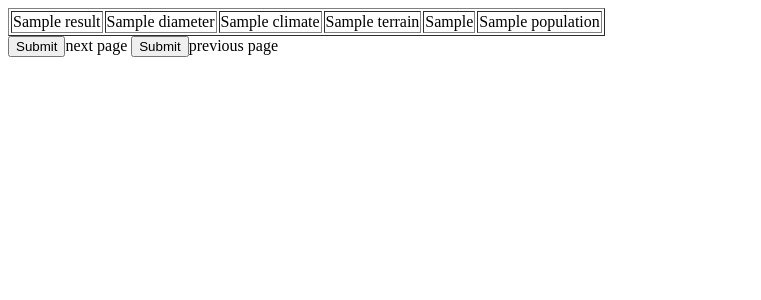
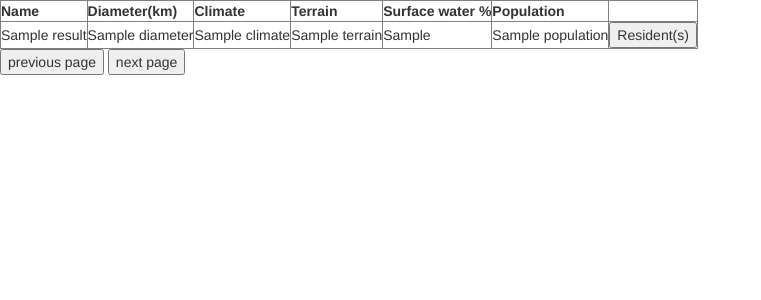
Before and after one commit to davidtanacs/world_of_star_wars, a Flask app: page / in a window 1280 px wide. Shown: the top 300 px of the page, without its empty margins (0-761 px from the left). Run offline with Flask 2, Linux system fonts and the light colour scheme; a database or web service that is not in the repository returns one stand-in record (values such as "Sample title"); data that the repository does not hold is empty; some libraries are stand-ins or nearby versions.

Commit message:
Residents button added, but now it only log the resident's link

```diff
--- a/main.py
+++ b/main.py
@@ -23,10 +23,5 @@ def show_table():
     table = response['results']
     return render_template('table.html', table=table)
 
-
-
-
-
-
 if __name__ == '__main__':
     app.run(debug=True)
--- /dev/null
+++ b/static/main.js
@@ -0,0 +1,18 @@
+$(document).ready(function() {
+    $("[id=resident]").click(function() {
+        var $row = $(this).closest("tr"),        // Finds the closest row <tr>
+    $tds = $row.find("td:nth-child(1)"); // Finds the 1st <td> element
+    $.each($tds, function() {                // Visits every single <td> element
+    var planetName = $(this).text();         // Prints out the text within the <td>
+    $.getJSON('https://swapi.co/api/planets/', function(response) {
+    var planetsDatas = response['results'];
+    for (var i = 0; i < planetsDatas.length; i ++) {
+        if (planetName.includes(planetsDatas[i]['name'])) {
+            var residentsLinks = (planetsDatas[i]['residents']);
+        }
+       };
+    console.log(residentsLinks);
+    })
+    });
+});
+});
--- a/templates/table.html
+++ b/templates/table.html
@@ -5,9 +5,30 @@
     <meta name="viewport" content="width=device-width, initial-scale=1.0">
     <meta http-equiv="X-UA-Compatible" content="ie=edge">
     <title>World of Star Wars&copy</title>
+    <script src="http://ajax.googleapis.com/ajax/libs/jquery/1.7.1/jquery.min.js" type="text/javascript"></script>
+    <link rel="stylesheet" href="https://maxcdn.bootstrapcdn.com/bootstrap/3.3.7/css/bootstrap.min.css">
+    <script src="/static/main.js" type="text/javascript" defer></script>
 </head>
 <body>
     <table border=1>
+        <th>
+            Name
+        </th>
+        <th>
+            Diameter(km)
+        </th>
+        <th>
+            Climate
+        </th>
+        <th>
+            Terrain
+        </th>
+        <th>
+            Surface water %
+        </th>
+        <th>
+            Population
+        </th>
         {% for planet in table %}
             <tr>
                 <td>
@@ -28,13 +49,17 @@
                 <td>
                     {{ planet.population }}
                 </td>
+                {% if planet.residents %}
+                <td>
+                    <button type="submit" id="resident">Resident(s)</button>
+                </td>
+                {% endif %}
             </tr>
         {% endfor %}
     </table>
     <form action="/">
-        <input id="next" type="submit" name="next">next page</input>
-        <input id="previous" type="submit" name="previous">previous page</input>
-        <button id="actual" style="display: none;" value={{ response }}></button>
+        <input id="previous" type="submit" name="previous" value="previous page"></input>
+        <input id="next" type="submit" name="next" value="next page"></input>
     </form>
 </body>
 </html>
```
Also changed, not shown: static/pageChanger.js (deleted).
